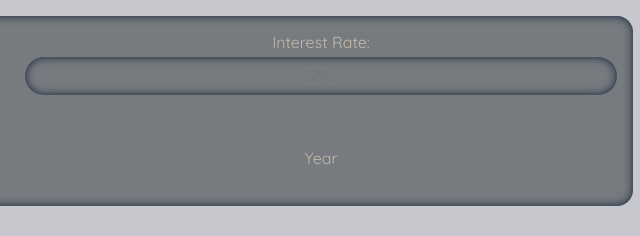
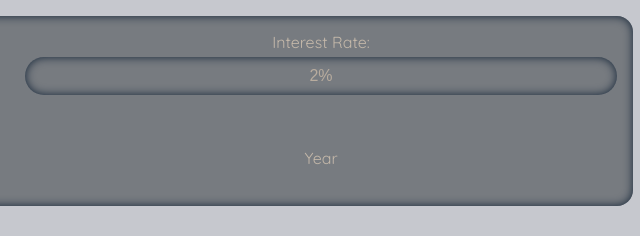
Before and after one commit to wp17368/interest-calculator, a plain HTML site: page index.html in a window 1280 px wide. Shown: the top 236 px of the page, 631-1271 px from the left. Drawn offline with Linux system fonts and the light colour scheme.

Commit message:
Update input placeholder color.css

```diff
--- a/style.css
+++ b/style.css
@@ -26,6 +26,9 @@ input {
   outline: none;
   text-align: center;
   -webkit-appearance: none;
+}
+input::placeholder{
+  color: rgb(184, 172, 158);
 }
 label {
   padding-bottom: 0.3em;
```
